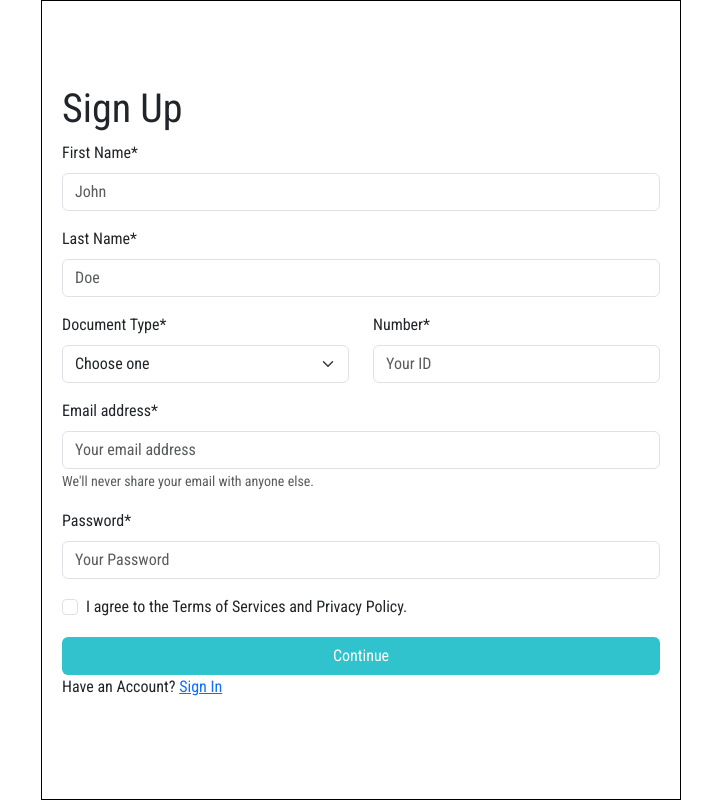
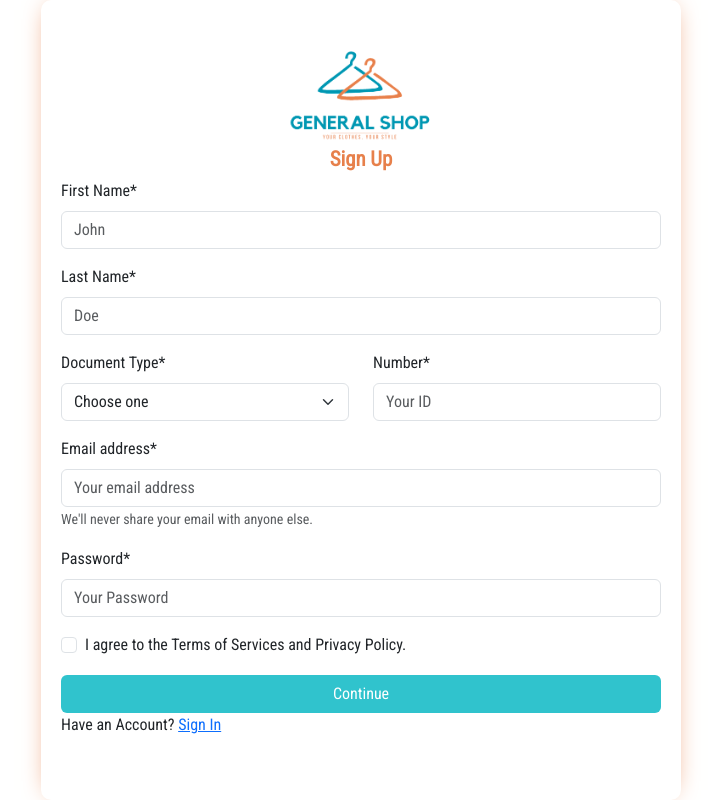
Before and after one commit to LuDev01/General-Shop, a React (Create React App) app in the folder client/: page /register in a window 1280 px wide. Shown: the whole page, without its empty margins (279-1000 px from the left). Built offline with nearby package versions, Linux system fonts and the light colour scheme.

Commit message:
Adding registration styles

```diff
--- a/client/package.json
+++ b/client/package.json
@@ -7,6 +7,7 @@
     "@testing-library/jest-dom": "^5.17.0",
     "@testing-library/react": "^13.4.0",
     "@testing-library/user-event": "^13.5.0",
+    "axios": "^1.6.0",
     "bootstrap": "^5.3.2",
     "bootstrap-icons": "^1.11.1",
     "react": "^18.2.0",
--- a/client/src/components/LoginForm.jsx
+++ b/client/src/components/LoginForm.jsx
@@ -88,7 +88,7 @@ const validate=()=>{
           </div>
         </Form.Group>
         <div className="d-grid gap-2">
-        <button type="submit" class="submit-button btn btn-outline-info" onSubmit={handleSubmit}>Log In</button>
+        <button type="submit" class="submit-button btn btn-outline-info" onSubmit={e => handleSubmit(e)}>Log In</button>
         </div>
       </Form>
     </>
--- a/client/src/components/RegisterForm.css
+++ b/client/src/components/RegisterForm.css
@@ -1,9 +1,6 @@
-h1{
-    color: #30c3cd;
-}
-
 .custom-border{
-    border: 1px solid black;
+    border-radius: 10px;
+    box-shadow: 0px 0px 25px -10px var(--orange-second);
     padding: 20px;
     display: flex;
     flex-direction: column;
@@ -12,3 +9,15 @@ h1{
     width: 50vw;
     margin: auto;
 }
+
+.signUp-title{
+    text-align: center;
+    font-size: 1.3rem;
+    font-weight: bold;
+    color: var(--orange-second);
+}
+
+.logo-img-signup{
+    /* width: 30%; */
+    height: 100px;
+}
--- a/client/src/components/RegisterForm.jsx
+++ b/client/src/components/RegisterForm.jsx
@@ -6,6 +6,7 @@ import Col from 'react-bootstrap/Col';
 import Button from 'react-bootstrap/Button';
 // import styles from './RegisterForm.module.css';
 import './RegisterForm.css';
+import Logo from "./assets/GeneralShopLogo.png";
 
 export const RegisterForm = () => {
     const [inputs, setInputs] = useState({
@@ -63,7 +64,10 @@ export const RegisterForm = () => {
     <>
         <Container >
             <Form className='custom-border' onSubmit={(e) => handleSubmit(e)}>
-            <h1>Sign Up</h1>
+            <div className="d-flex justify-content-center">
+                <img className="logo-img-signup" src={Logo} alt="GeneralShop" />
+            </div>
+            <h1 className='signUp-title'>Sign Up</h1>
                 <Form.Group className="mb-3" controlId="formBasicEmail">
                     <Form.Label>First Name*</Form.Label>
                     <Form.Control type="text" placeholder="John" name="firstName" onChange={(e) => handleInputs(e)} value={firstName}/>
```
Also changed, not shown: 1 other file (tests, documents, lock files or other folders).
